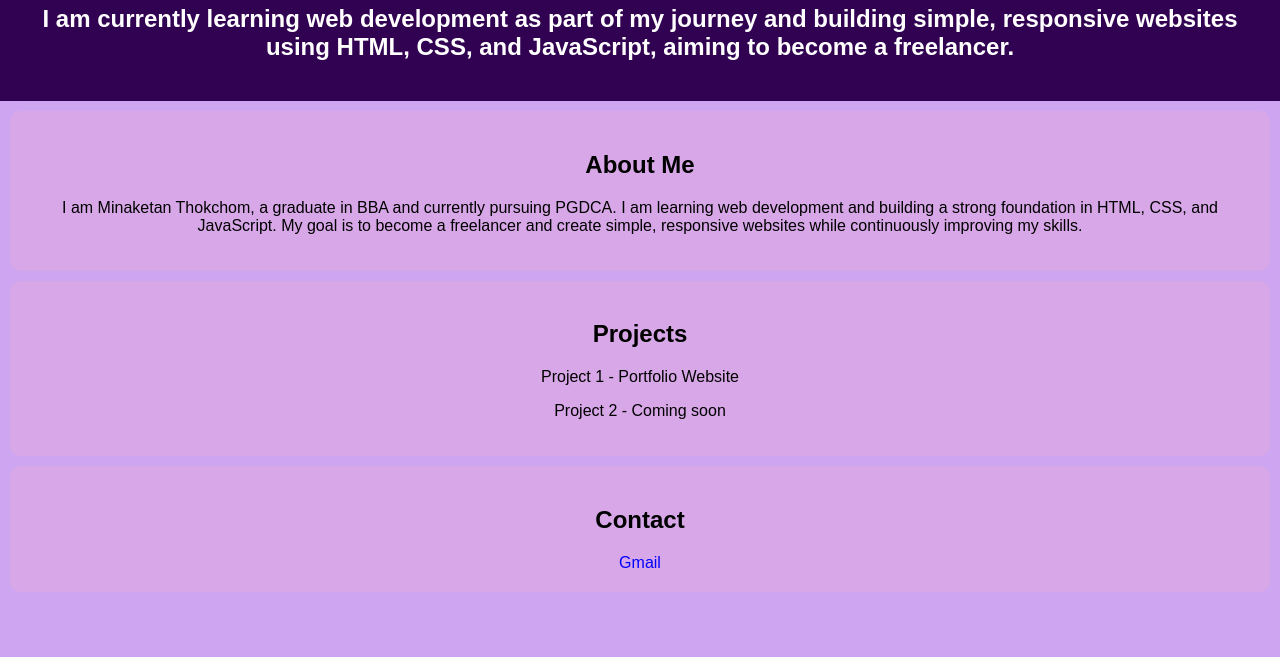
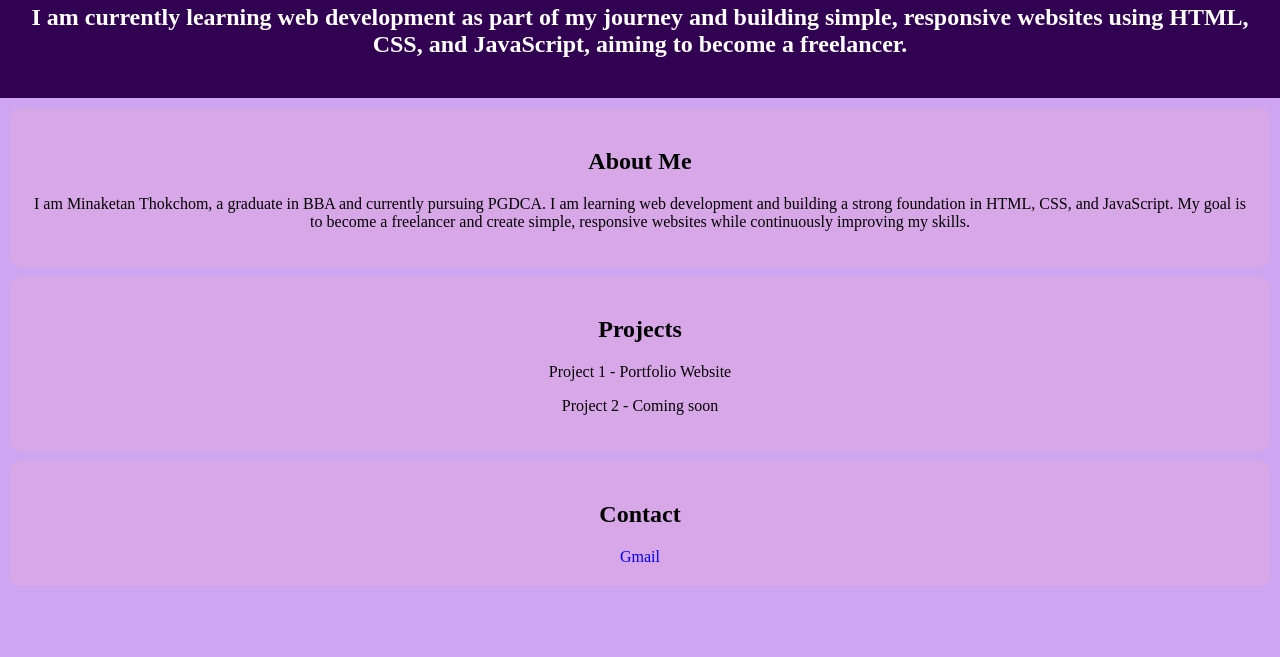
Before and after one commit to thokchomminaketan/minaketan, a plain HTML site: page index.html in a window 1280 px wide. Shown: the part 143-800 px from the top of the page. Drawn offline with Linux system fonts and the light colour scheme.

Commit message:
Update index.html

```diff
--- a/index.html
+++ b/index.html
@@ -4,7 +4,7 @@
   <title>My Portfolio</title>
   <style>
     body {
-      font-family: Arial;
+      font-family: Times New Roman;
       margin: 0;
       background: #cda5f1;
       text-align: center;
```
